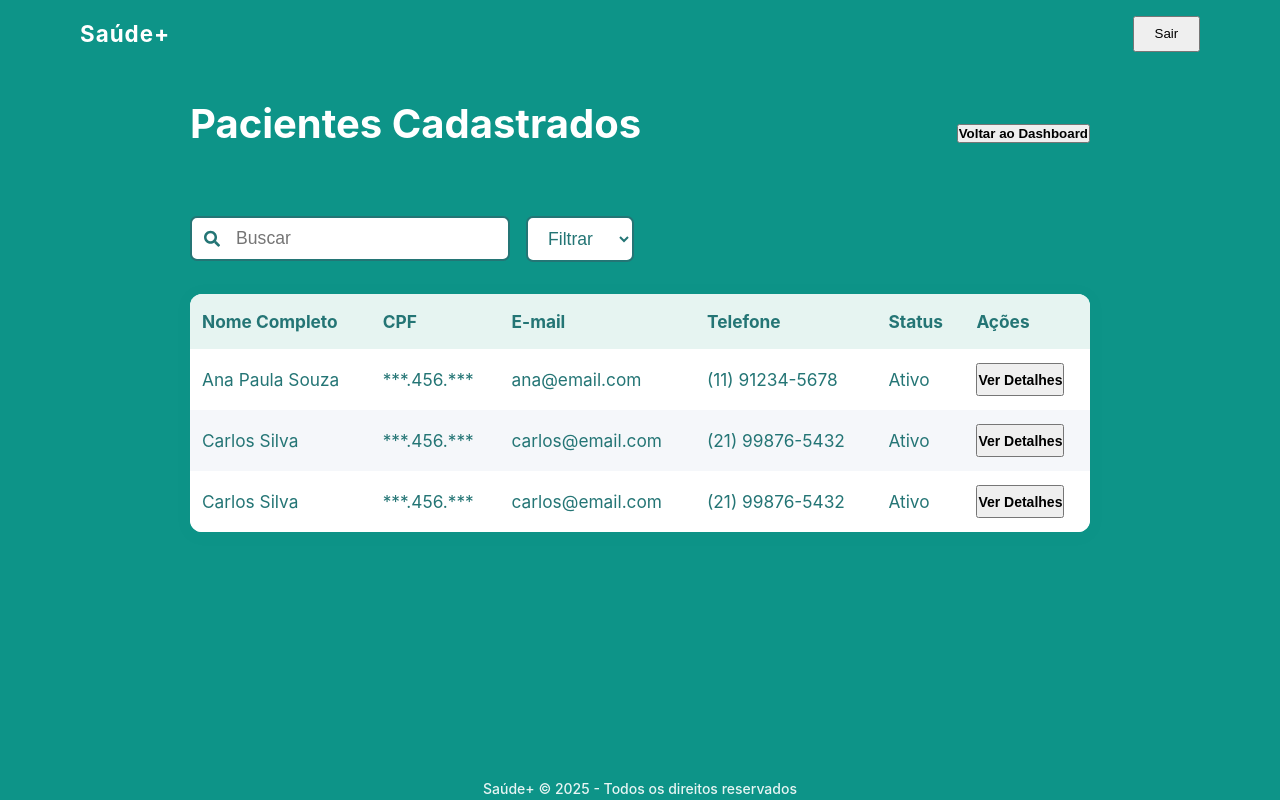
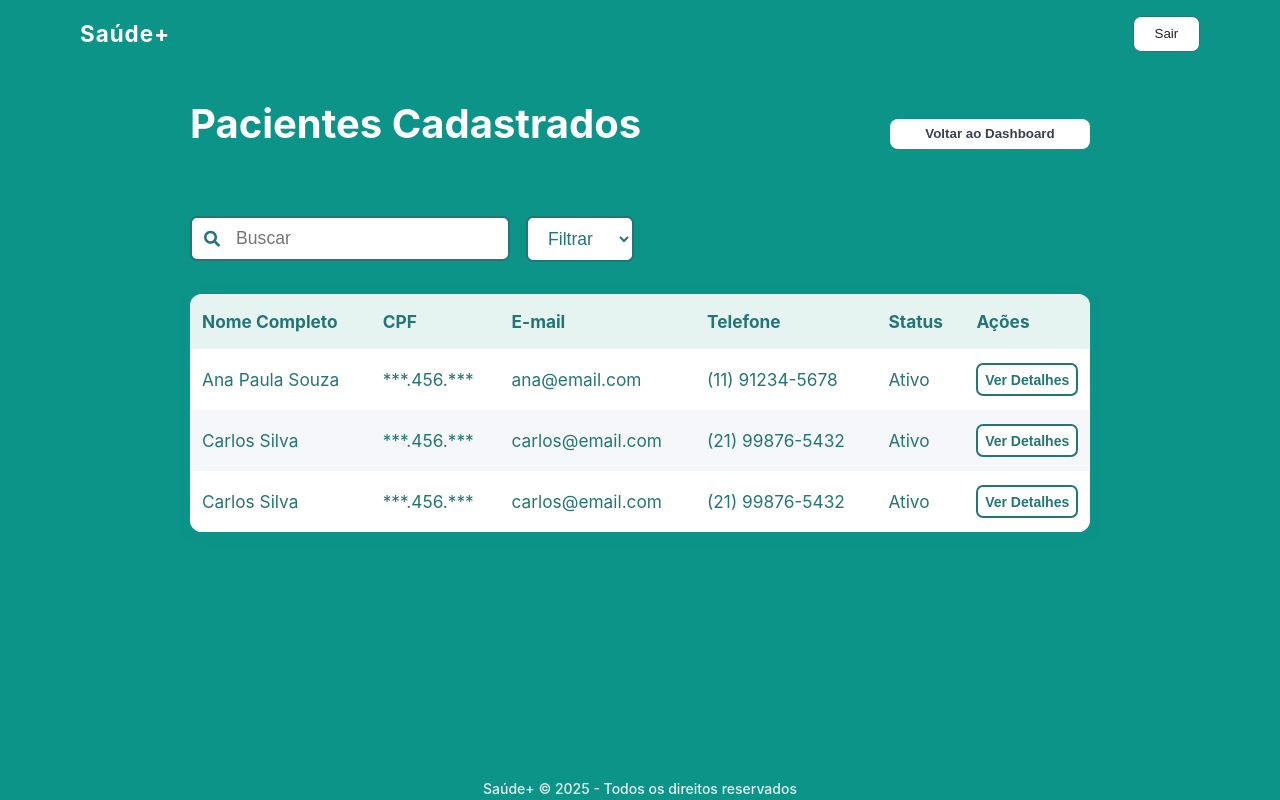
Before and after one commit to JoaoVicttor07/saude-plus-front, a React (Vite) app: page /admin/patients in a window 1280 px wide. Built offline with nearby package versions, Linux system fonts and the light colour scheme.

Commit message:
fix: conserta bug de layout

```diff
--- a/src/components/Button/index.jsx
+++ b/src/components/Button/index.jsx
@@ -6,6 +6,14 @@ function Button({
   height,
   fontSize,
   fontWeight,
+  color,
+  background,
+  hoverBackground,
+  hoverColor,
+  disabledBackground,
+  disabledColor,
+  border,
+  borderRadius,
   style = {},
   disabled,
   className = "",
@@ -24,13 +32,25 @@ function Button({
     height,
     fontSize,
     fontWeight,
+    color: isBtnDisabled
+      ? disabledColor || "#fff"
+      : isHovered && hoverColor
+      ? hoverColor
+      : color,
+    background: isBtnDisabled
+      ? disabledBackground || "#b2dfdb"
+      : isHovered && hoverBackground
+      ? hoverBackground
+      : background,
+    border: border || "none",
+    borderRadius: borderRadius || "8px",
     cursor: isBtnDisabled ? "not-allowed" : "pointer",
     opacity: isBtnDisabled ? 0.7 : 1,
-    // Efeitos visuais leves, não sobrescrevendo cor/background do CSS
     boxShadow: isHovered && !isBtnDisabled
       ? "0 4px 16px 0 rgba(44,122,123, 0.15)"
       : "none",
     transform: isHovered && !isBtnDisabled ? "translateY(-2px)" : "none",
+    transition: "all 0.2s",
     ...style,
   };
 
--- a/src/pages/admin/dashboard/index.jsx
+++ b/src/pages/admin/dashboard/index.jsx
@@ -103,7 +103,9 @@ function AdminDashboard() {
             <Button
               background="#319898"
               color="#fff"
+              height="40px"
               fontWeight={600}
+              width="150px"
               onClick={() => navigate("admin/doctors/create")}
             >
               + Novo Médico
@@ -113,7 +115,7 @@ function AdminDashboard() {
               background="#38a169"
               color="#fff"
               fontWeight={700}
-              style={{ minWidth: 220, fontSize: "1.1rem" }}
+              width="200px"
               onClick={() => navigate("/admin/appointments/create")}
             >
               <FaPlus /> Nova Consulta (Encaixe)
--- a/src/pages/admin/dashboard/style.css
+++ b/src/pages/admin/dashboard/style.css
@@ -43,7 +43,7 @@
 }
 .admin-dashboard-card:hover {
   box-shadow: 0 8px 32px rgba(44, 122, 123, 0.18);
-  transform: scale(1.025);
+  /* transform: scale(.010); */
   border-top: 4px solid #247575 !important;
 }
 
--- a/src/pages/admin/patients/index.jsx
+++ b/src/pages/admin/patients/index.jsx
@@ -65,6 +65,8 @@ function AdminPatients() {
           <Button
             background="#fff"
             color="#374151"
+            height="30px"
+            width="200px"
             hoverBackground="#e6f4f1"
             fontWeight={600}
             onClick={() => navigate(-1)}
@@ -133,6 +135,7 @@ function AdminPatients() {
                         border="2px solid #247575"
                         fontSize="14px"
                         height="33px"
+                        width="100%"
                         borderRadius="7px"
                         hoverBackground="#247575"
                         hoverColor="#fff"
```
